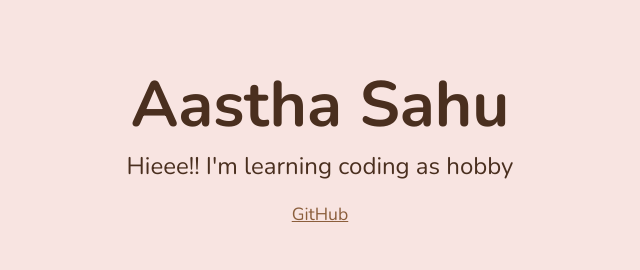
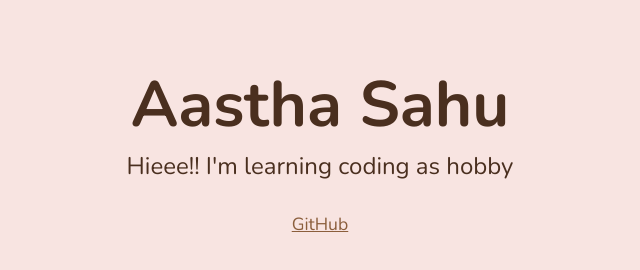
Before and after one commit to aasthasahuuu/aasthasahuuu.github.io, a plain HTML site: page index.html in a window 1280 px wide. Shown: the part 252-522 px from the top of the page, 320-960 px from the left. Drawn offline with nearby package versions, Linux system fonts and the light colour scheme.

Commit message:
Update index.html

```diff
--- a/index.html
+++ b/index.html
@@ -3,9 +3,87 @@
 <head>
 <meta charset="UTF-8">
 <meta name="viewport" content="width=device-width, initial-scale=1, viewport-fit=cover">
-<title>~ Aastha Sahu</title>
+<title>Aastha Sahu</title>
 <link href="https://fonts.googleapis.com/css2?family=Nunito:wght@400;500;600;700;800&display=swap" rel="stylesheet">
-<link rel="stylesheet" href="style.css">
+<style>
+:root {
+  --bg: #f8e4e1;
+  --text: #4a2f1f;
+  --accent: #8b5e3c;
+  --bar-height: 20px;
+  color-scheme: light;
+}
+
+*, *::before, *::after { box-sizing: border-box; }
+
+html {
+  -webkit-text-size-adjust: 100%;
+  text-size-adjust: 100%;
+  background: var(--bg);
+}
+
+body {
+  margin: 0;
+  min-height: 100vh;
+  min-height: 100dvh;
+  padding:
+    calc(var(--bar-height) + env(safe-area-inset-top, 0px))
+    max(5vw, env(safe-area-inset-right, 0px))
+    env(safe-area-inset-bottom, 0px)
+    max(5vw, env(safe-area-inset-left, 0px));
+  font-family: 'Nunito', system-ui, -apple-system, 'Segoe UI', sans-serif;
+  background: var(--bg);
+  color: var(--text);
+  display: flex;
+  flex-direction: column;
+  justify-content: center;
+  align-items: center;
+  text-align: center;
+}
+
+.bar {
+  position: fixed;
+  top: env(safe-area-inset-top, 0px);
+  left: 0;
+  right: 0;
+  display: flex;
+  height: var(--bar-height);
+}
+.bar div { flex: 1; }
+
+body::before {
+  content: "";
+  position: fixed;
+  inset: 0 0 auto 0;
+  height: env(safe-area-inset-top, 0px);
+  background: var(--bg);
+  z-index: 10;
+}
+.bar { z-index: 11; }
+
+.main-text { max-width: 100%; }
+
+h1 {
+  font-size: clamp(2.2rem, 11vw, 4rem);
+  margin: 0;
+  line-height: 1.1;
+  overflow-wrap: break-word;
+}
+
+h3 {
+  font-weight: normal;
+  margin: 10px 0 20px;
+  font-size: clamp(1rem, 4.5vw, 1.5rem);
+  line-height: 1.35;
+}
+
+a {
+  display: inline-block;
+  padding: 10px 14px;
+  color: var(--accent);
+  font-size: 1.1rem;
+}
+</style>
 </head>
 <body>
 <div class="bar">
```
Lines whose indentation alone changed are shown as unchanged.
